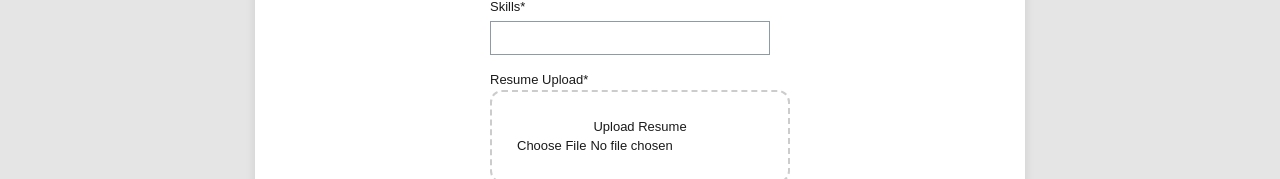
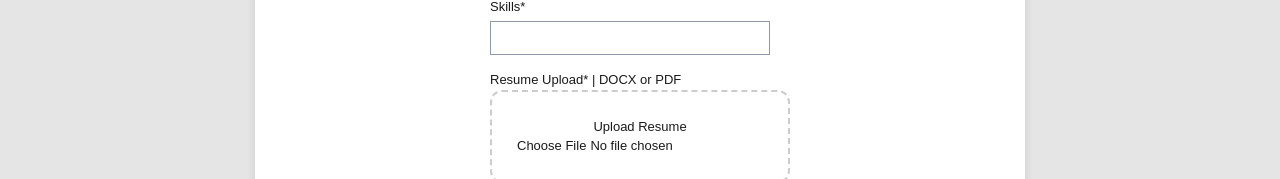
Before and after one commit to novatechcareers/novatech-careers, a Next.js app: page /apply/my-experience in a window 1280 px wide. Shown: the part 773-952 px from the top of the page. Built offline with nearby package versions, Linux system fonts and the light colour scheme.

Commit message:
Adressing file type

```diff
--- a/app/apply/my-experience/page.tsx
+++ b/app/apply/my-experience/page.tsx
@@ -243,7 +243,7 @@ className="workday-input"
 
 <label className="workday-label">
 
-Resume Upload*
+Resume Upload* | DOCX or PDF
 
 <div
 style={{
--- a/app/apply/my-information/page.tsx
+++ b/app/apply/my-information/page.tsx
@@ -238,7 +238,7 @@ Other Government ID
 
 <label className="workday-label">
 
-Upload ID
+Upload ID | PDF or JPG
 
 <input
 
```
